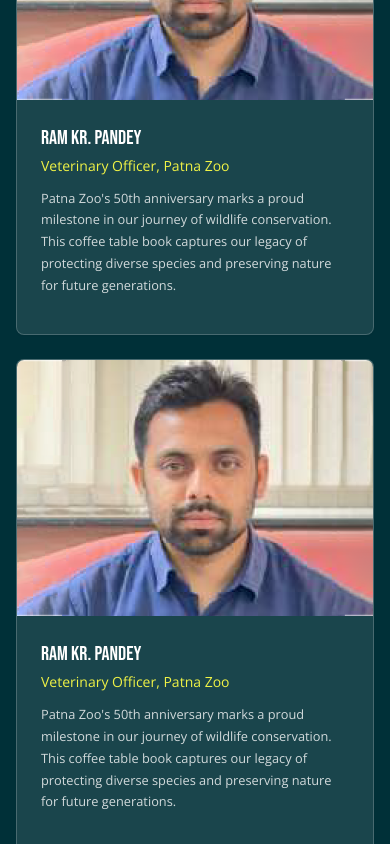
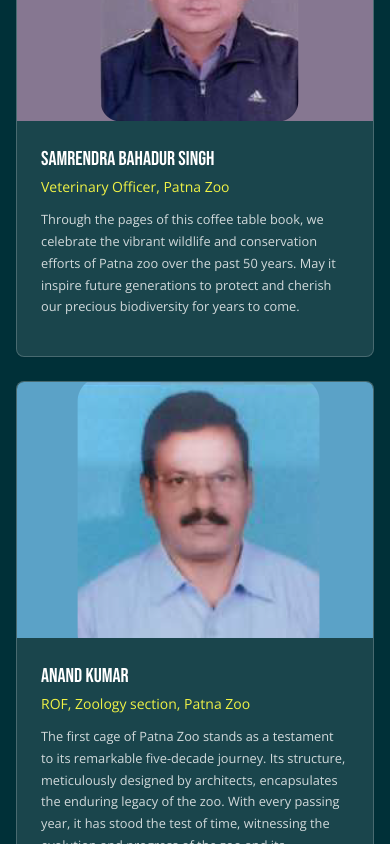
Before and after one commit to pritishraj04/patnazoo, a Next.js app: page /about/history in a window 390 px wide. Shown: the part 6540-7384 px from the top of the page. Built offline with nearby package versions, Linux system fonts and the light colour scheme.

Commit message:
image added and history zig zag fix

```diff
--- a/app/about/history/page.tsx
+++ b/app/about/history/page.tsx
@@ -44,26 +44,31 @@ export default function HistoryPage() {
   const team = [
     {
       "name": "Ram Kr. Pandey",
+      "image": "/images/teams/ram.png",
       "designation": "Veterinary Officer, Patna Zoo",
       "message": "Patna zoo's 50th anniversary celebrates our commitment to wildlife conservation. This coffee table book showcases the remarkable journey of nurturing and protecting diverse species. Together, let's continue our efforts in preserving our natural heritage for generations to come."
     },
     {
       "name": "Samrendra Bahadur Singh",
+      "image": "/images/teams/samrendra.png",
       "designation": "Veterinary Officer, Patna Zoo",
       "message": "Through the pages of this coffee table book, we celebrate the vibrant wildlife and conservation efforts of Patna zoo over the past 50 years. May it inspire future generations to protect and cherish our precious biodiversity for years to come."
     },
     {
       "name": "Anand Kumar",
+      "image": "/images/teams/anand.png",
       "designation": "ROF, Zoology section, Patna Zoo",
       "message": "The first cage of Patna Zoo stands as a testament to its remarkable five-decade journey. Its structure, meticulously designed by architects, encapsulates the enduring legacy of the zoo. With every passing year, it has stood the test of time, witnessing the evolution and progress of the zoo and its inhabitants. The First Cage stands tall, embodying the rich history and growth of Patna Zoo in a remarkable 50-year span."
     },
     {
       "name": "Arvind Kr. Verma",
+      "image": "/images/teams/arvind.png",
       "designation": "ROF, Botany section, Patna Zoo",
       "message": "Delighted to present the coffee table book celebrating the 50th anniversary of Patna Zoo. It showcases the incredible bio-diversity, conservation efforts, and memorable moments. A heartfelt tribute to the zoo's rich heritage and its role in promoting wildlife awareness. Enjoy the journey!"
     },
     {
       "name": "Arif",
+      "image": "/images/teams/arif.png",
       "designation": "Field Biologist, Patna Zoo",
       "message": "Congratulations to Patna Zoo on its 50th anniversary! As a field biologist, I am inspired by the incredible biodiversity and conservation efforts here. May this coffee table book showcase the zoo's journey and inspire future generations to protect our precious wildlife."
     }
@@ -201,7 +206,7 @@ export default function HistoryPage() {
                   >
                     {/* Year marker - left on mobile, alternating on desktop */}
                     <div
-                      className={`md:w-1/2 flex ${index % 2 === 0 ? "md:justify-end" : "md:justify-start"} md:order-${index % 2 === 0 ? "1" : "2"}`}
+                      className={`md:w-1/2 flex ${index % 2 === 0 ? "md:justify-end" : "md:justify-start"} ${index % 2 === 0 ? "md:order-1" : "md:order-2"}`}
                     >
                       <div className="relative">
                         {/* Mobile year marker */}
@@ -239,7 +244,7 @@ export default function HistoryPage() {
                     </div>
 
                     {/* Empty space for alternating layout on desktop */}
-                    <div className={`hidden md:block md:w-1/2 md:order-${index % 2 === 0 ? '2' : '1'}`}></div>
+                    <div className={`hidden md:block md:w-1/2 ${index % 2 === 0 ? 'md:order-2' : 'md:order-1'}`}></div>
                   </div>
                 ))}
               </div>
@@ -288,7 +293,7 @@ export default function HistoryPage() {
             />
 
             <div className="grid md:grid-cols-2 lg:grid-cols-3 gap-6">
-              {[1, 2, 3, 4, 5, 6].map((index) => (
+              {team.map((member, index) => (
                 <Card
                   key={index}
                   className="bg-white/10 border-white/20 text-white overflow-hidden transition-all duration-500 hover:scale-105 animate-on-scroll"
@@ -300,19 +305,17 @@ export default function HistoryPage() {
                 >
                   <div className="relative h-64">
                     <Image
-                      src={`/images/teams/arif.png`}
-                      alt={`Former Director ${index}`}
+                      src={member.image || "/placeholder.svg"}
+                      alt={`Member ${index + 1}`}
                       fill
                       className="object-cover"
                     />
                   </div>
                   <CardContent className="p-6">
-                    <h3 className="font-heading text-xl mb-1">Ram Kr.
-                    Pandey</h3>
-                    <p className="text-zoo-yellow-600 text-sm mb-3">Veterinary Officer,
-                    Patna Zoo</p>
+                    <h3 className="font-heading text-xl mb-1">{member.name}</h3>
+                    <p className="text-zoo-yellow-600 text-sm mb-3">{member.designation}</p>
                     <p className="text-white/80">
-                    Patna Zoo's 50th anniversary marks a proud milestone in our journey of wildlife conservation. This coffee table book captures our legacy of protecting diverse species and preserving nature for future generations.
+                      {member.message}
                     </p>
                   </CardContent>
                 </Card>
--- a/app/programs/adopt-an-animal/page.tsx
+++ b/app/programs/adopt-an-animal/page.tsx
@@ -122,6 +122,37 @@ export default function AdoptAnimalPage() {
           subtitle="Support Wildlife Conservation"
           height="medium"
         />
+
+              {/* Key Personnel Banner */}
+      <section className="bg-zoo-teal-800 py-16">
+        <div className="container mx-auto px-4">
+          <div className="text-center mb-8">
+            <Badge variant="outline" className="bg-zoo-yellow-600 text-zoo-teal-900 border-zoo-yellow-600 mb-4">
+              Leadership
+            </Badge>
+            <h2 className="text-3xl md:text-4xl font-bold text-white mb-4">Distinguished Patronage</h2>
+            <p className="text-white/80 text-lg max-w-3xl mx-auto">
+              Under the esteemed guidance and support of our distinguished leaders, Patna Zoo continues to excel in
+              wildlife conservation and public education.
+            </p>
+          </div>
+
+          {/* Key Personnel Poster */}
+          <div className="max-w-6xl mx-auto">
+            <div className="relative">
+              <img
+                src="/images/a-h-1.jpg"
+                alt="Key Personnel - Chief Minister, Prime Minister and other dignitaries"
+                className="w-full h-auto rounded-2xl shadow-2xl border-4 border-white/20"
+                style={{
+                  aspectRatio: "21/9",
+                }}
+              />
+              <div className="absolute inset-0 bg-gradient-to-t from-black/20 to-transparent rounded-2xl"></div>
+            </div>
+          </div>
+        </div>
+      </section>
 
         {/* Introduction */}
         <section className="py-16 bg-zoo-teal-700">
--- a/package.json
+++ b/package.json
@@ -49,9 +49,9 @@
     "lucide-react": "^0.454.0",
     "next": "15.2.4",
     "next-themes": "^0.4.4",
-    "react": "^19",
+    "react": "latest",
     "react-day-picker": "latest",
-    "react-dom": "^19",
+    "react-dom": "latest",
     "react-hook-form": "^7.54.1",
     "react-resizable-panels": "^2.1.7",
     "recharts": "2.15.0",
```
Also changed, not shown: 1 other file (tests, documents, lock files or other folders).
